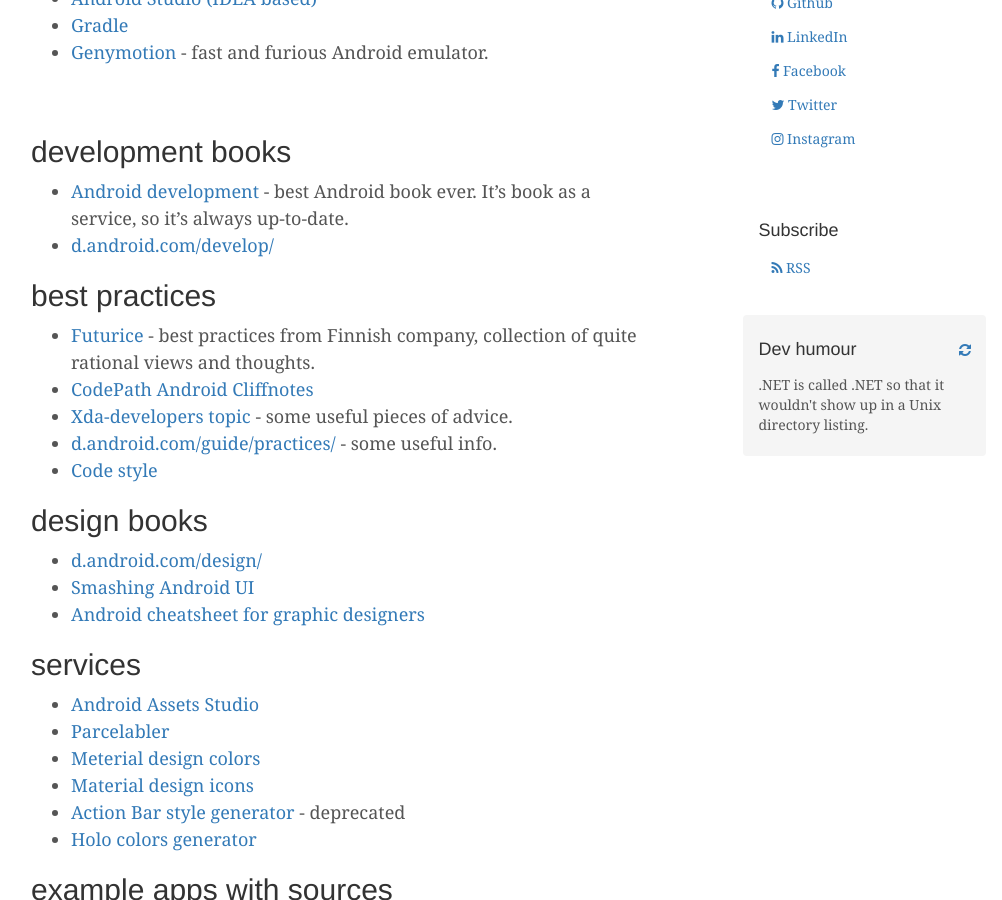
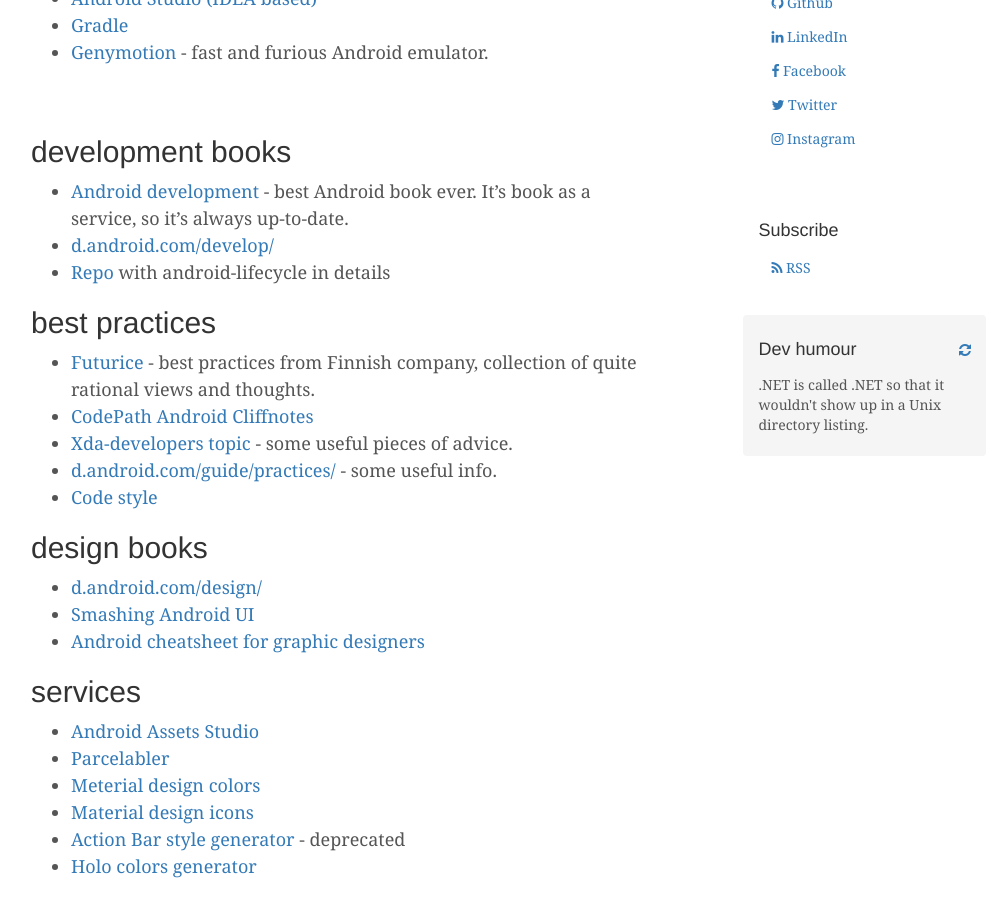
Before and after one commit to melnikovdv/melnikovdv.github.io, a Jekyll site: the page built from _posts/2013-04-17-android-materials.md, in a window 1280 px wide and 900 px high, scrolled down 565 px. Shown: the whole window, without its empty margins (139-1141 px from the left). Built offline with Jekyll 4.4.1, drawn with Linux system fonts in a browser that asks for light colours; nearby versions of some CDN libraries; comment, search, counter and statistics services are not loaded.

Commit message:
lifecycle in details

```diff
--- a/_posts/2013-04-17-android-materials.md
+++ b/_posts/2013-04-17-android-materials.md
@@ -25,6 +25,7 @@
 
 * [Android development](http://commonsware.com/Android/) - best Android book ever. It's book as a service, so it's always up-to-date.
 * [d.android.com/develop/](http://d.android.com/develop/)
+* [Repo](https://github.com/xxv/android-lifecycle) with android-lifecycle in details
 
 best practices
 --------------
```
